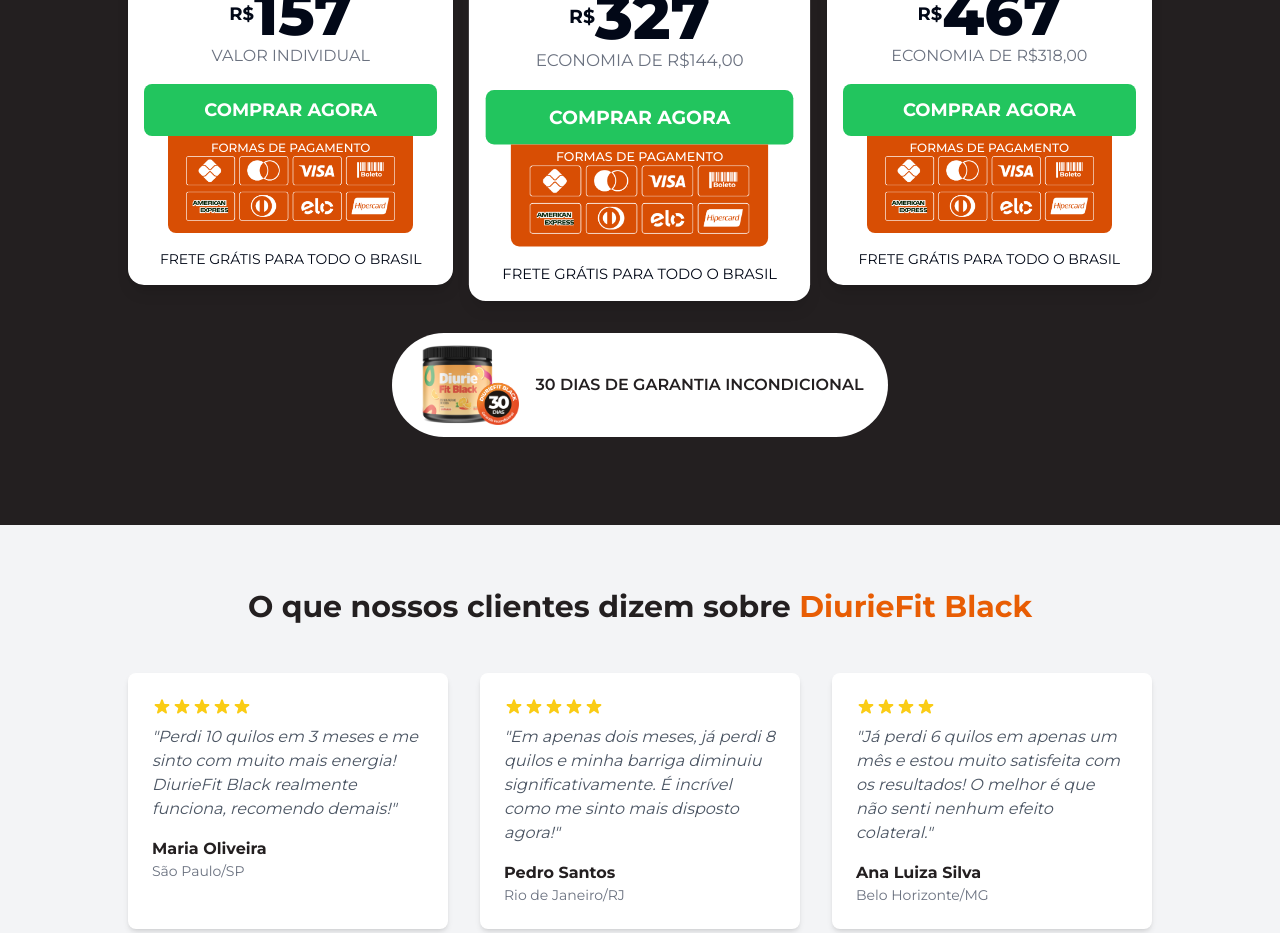
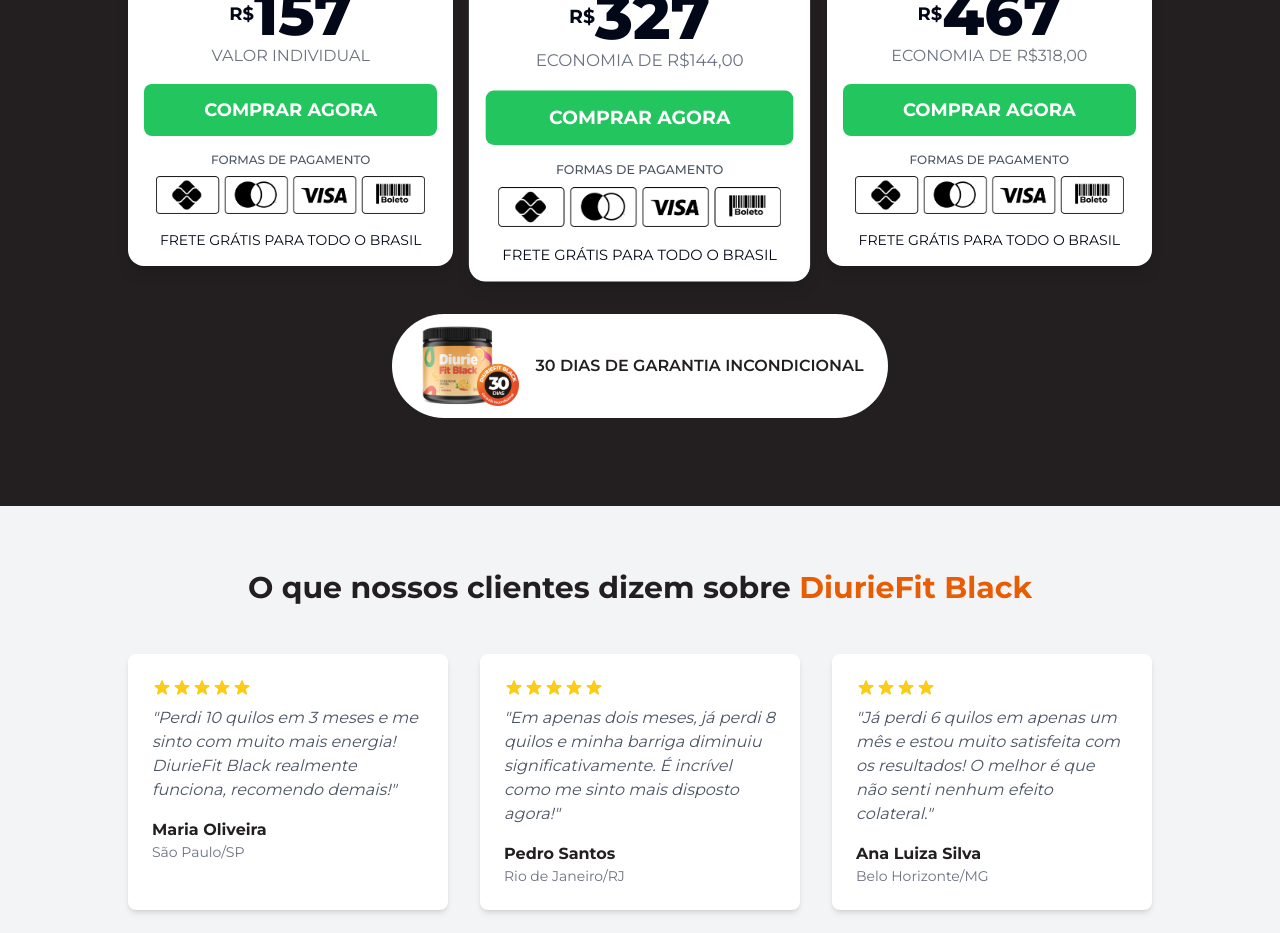
Before and after one commit to ViniLuzz/DiurieFit, a React (Vite) app: page / in a window 1280 px wide. Shown: the part 3020-3953 px from the top of the page. Built offline with nearby package versions, Linux system fonts and the light colour scheme.

Commit message:
Refactor: Update payment methods section
Remove the orange card and replace the white payment icons with black ones in the PricingSection.

```diff
--- a/src/components/PricingSection.tsx
+++ b/src/components/PricingSection.tsx
@@ -45,12 +45,12 @@ const PricingSection = () => {
                 </button>
               </a>
 
-              {/* Payment methods box - smaller, darker orange, and positioned closer to the button */}
-              <div className="bg-[#D84E04] rounded-b-lg py-1 px-2 mt-0 -mt-1 w-10/12 mx-auto">
-                <p className="text-white text-xs text-center font-medium">FORMAS DE PAGAMENTO</p>
-                <div className="flex flex-wrap justify-center pb-2">
+              {/* Payment methods - black icons without orange card */}
+              <div className="mt-4 w-full">
+                <p className="text-gray-600 text-xs text-center font-medium mb-2">FORMAS DE PAGAMENTO</p>
+                <div className="flex justify-center">
                   <img
-                    src="/lovable-uploads/c7a249bc-d574-4eaf-a2d8-a19b46248152.png"
+                    src="/lovable-uploads/a5a8d58a-023c-422a-b5de-ebb95803e03f.png"
                     alt="Métodos de pagamento"
                     className="h-auto w-11/12"
                   />
@@ -94,12 +94,12 @@ const PricingSection = () => {
                 </button>
               </a>
 
-              {/* Payment methods box - smaller, darker orange, and positioned closer to the button */}
-              <div className="bg-[#D84E04] rounded-b-lg py-1 px-2 mt-0 -mt-1 w-10/12 mx-auto">
-                <p className="text-white text-xs text-center font-medium">FORMAS DE PAGAMENTO</p>
-                <div className="flex flex-wrap justify-center pb-2">
+              {/* Payment methods - black icons without orange card */}
+              <div className="mt-4 w-full">
+                <p className="text-gray-600 text-xs text-center font-medium mb-2">FORMAS DE PAGAMENTO</p>
+                <div className="flex justify-center">
                   <img
-                    src="/lovable-uploads/c7a249bc-d574-4eaf-a2d8-a19b46248152.png"
+                    src="/lovable-uploads/a5a8d58a-023c-422a-b5de-ebb95803e03f.png"
                     alt="Métodos de pagamento"
                     className="h-auto w-11/12"
                   />
@@ -143,12 +143,12 @@ const PricingSection = () => {
                 </button>
               </a>
 
-              {/* Payment methods box - smaller, darker orange, and positioned closer to the button */}
-              <div className="bg-[#D84E04] rounded-b-lg py-1 px-2 mt-0 -mt-1 w-10/12 mx-auto">
-                <p className="text-white text-xs text-center font-medium">FORMAS DE PAGAMENTO</p>
-                <div className="flex flex-wrap justify-center pb-2">
+              {/* Payment methods - black icons without orange card */}
+              <div className="mt-4 w-full">
+                <p className="text-gray-600 text-xs text-center font-medium mb-2">FORMAS DE PAGAMENTO</p>
+                <div className="flex justify-center">
                   <img
-                    src="/lovable-uploads/c7a249bc-d574-4eaf-a2d8-a19b46248152.png"
+                    src="/lovable-uploads/a5a8d58a-023c-422a-b5de-ebb95803e03f.png"
                     alt="Métodos de pagamento"
                     className="h-auto w-11/12"
                   />
```
Also changed, not shown: public/lovable-uploads/a5a8d58a-023c-422a-b5de-ebb95803e03f.png (added).
